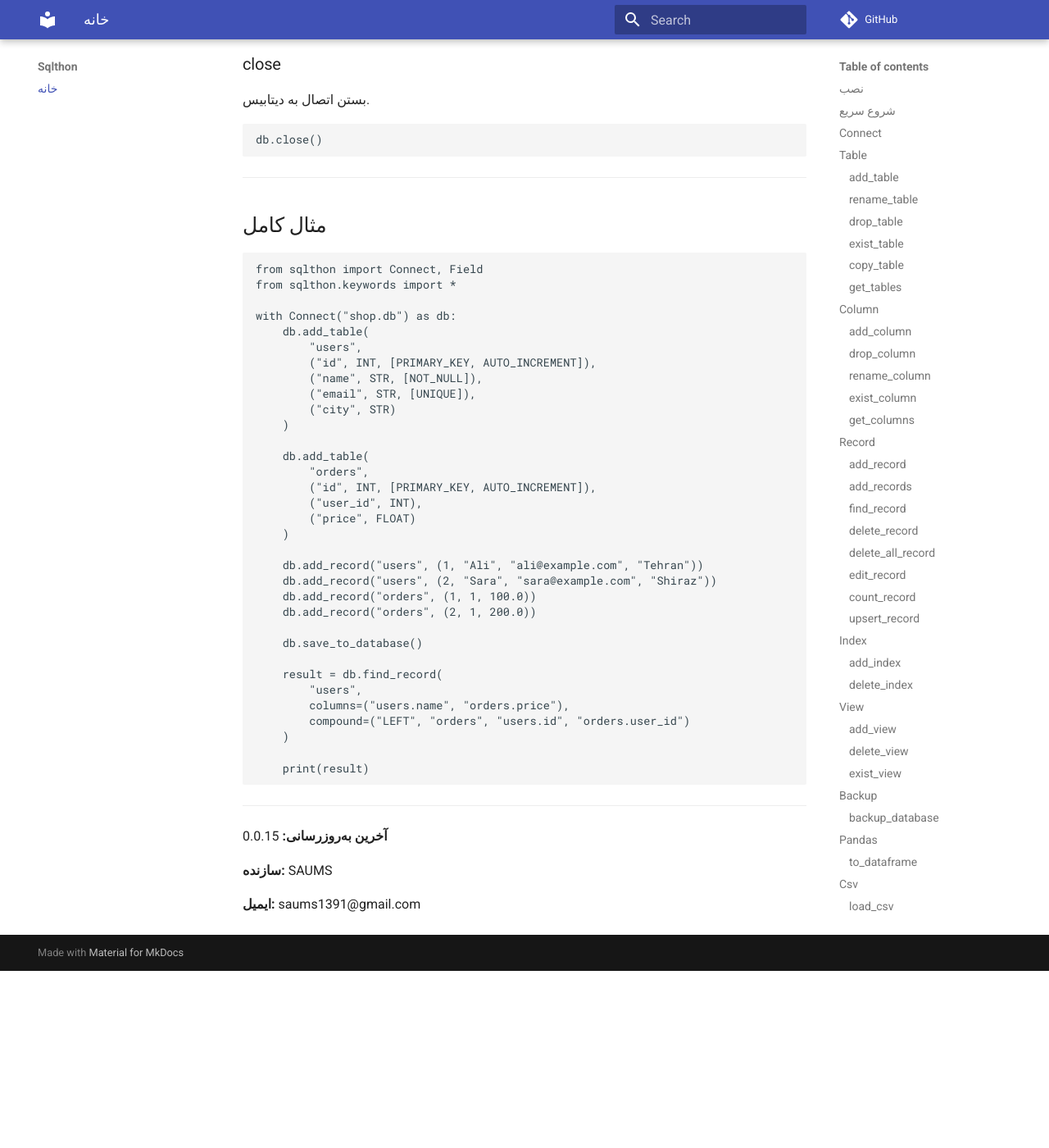
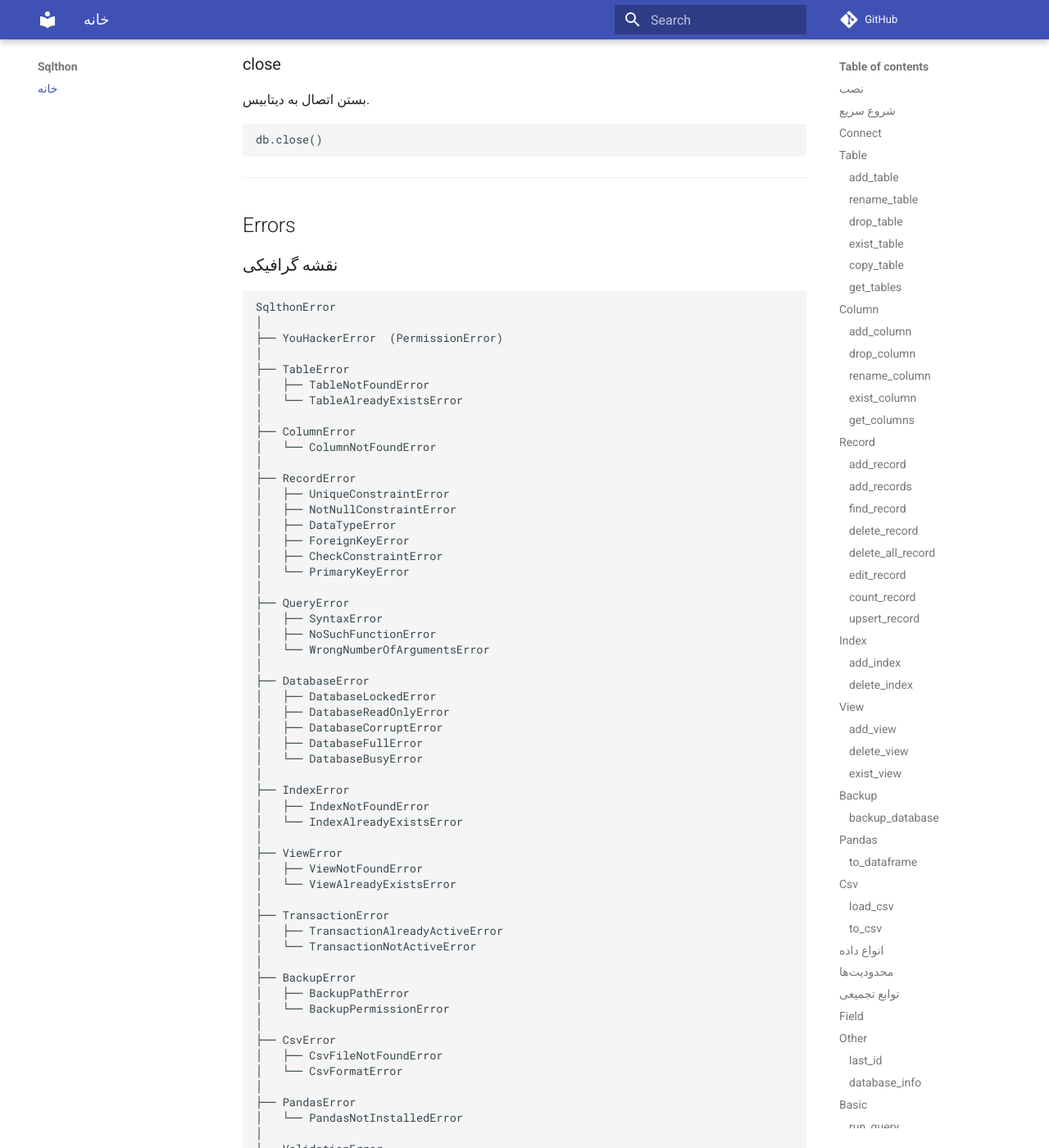
Before and after one commit to SAUMS-1391/sqlthon, an MkDocs documentation site: the page built from docs/index.md, in a window 1280 px wide and 1400 px high, scrolled down 17801 px. Shown: the whole window at 82% size. Built offline with MkDocs 1.6.1 and Material for MkDocs 9.7.7, drawn with Linux system fonts in a browser that asks for light colours; comment, search, counter and statistics services are not loaded; before the commit the page ends 18985 px from its top, so only the background shows below that; some of the changed text lies outside the part shown.

Commit message:
Update index.md

````diff
--- a/docs/index.md
+++ b/docs/index.md
@@ -759,6 +759,70 @@ db.close()
 
 ---
 
+## Errors
+
+### نقشه گرافیکی
+
+```text
+SqlthonError
+│
+├── YouHackerError  (PermissionError)
+│
+├── TableError
+│   ├── TableNotFoundError
+│   └── TableAlreadyExistsError
+│
+├── ColumnError
+│   └── ColumnNotFoundError
+│
+├── RecordError
+│   ├── UniqueConstraintError
+│   ├── NotNullConstraintError
+│   ├── DataTypeError
+│   ├── ForeignKeyError
+│   ├── CheckConstraintError
+│   └── PrimaryKeyError
+│
+├── QueryError
+│   ├── SyntaxError
+│   ├── NoSuchFunctionError
+│   └── WrongNumberOfArgumentsError
+│
+├── DatabaseError
+│   ├── DatabaseLockedError
+│   ├── DatabaseReadOnlyError
+│   ├── DatabaseCorruptError
+│   ├── DatabaseFullError
+│   └── DatabaseBusyError
+│
+├── IndexError
+│   ├── IndexNotFoundError
+│   └── IndexAlreadyExistsError
+│
+├── ViewError
+│   ├── ViewNotFoundError
+│   └── ViewAlreadyExistsError
+│
+├── TransactionError
+│   ├── TransactionAlreadyActiveError
+│   └── TransactionNotActiveError
+│
+├── BackupError
+│   ├── BackupPathError
+│   └── BackupPermissionError
+│
+├── CsvError
+│   ├── CsvFileNotFoundError
+│   └── CsvFormatError
+│
+├── PandasError
+│   └── PandasNotInstalledError
+│
+└── ValidationError
+    ├── InvalidColumnCountError
+    └── InvalidValueError
+```
+
 ## مثال کامل
 
 ```python
@@ -799,7 +863,7 @@ with Connect("shop.db") as db:
 
 ---
 
-**آخرین به‌روزرسانی:** 0.0.15
+**آخرین به‌روزرسانی:** 0.1.0
 
 **سازنده:** SAUMS
 
````
